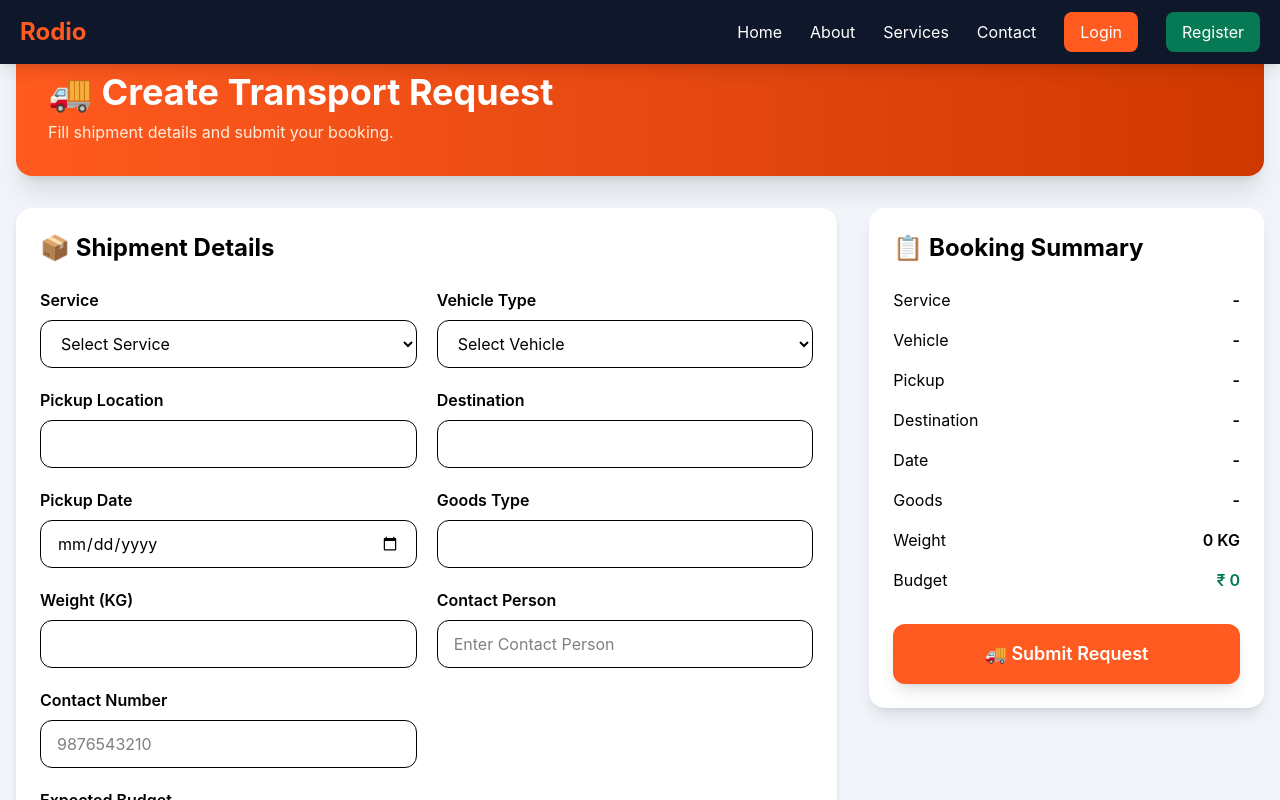
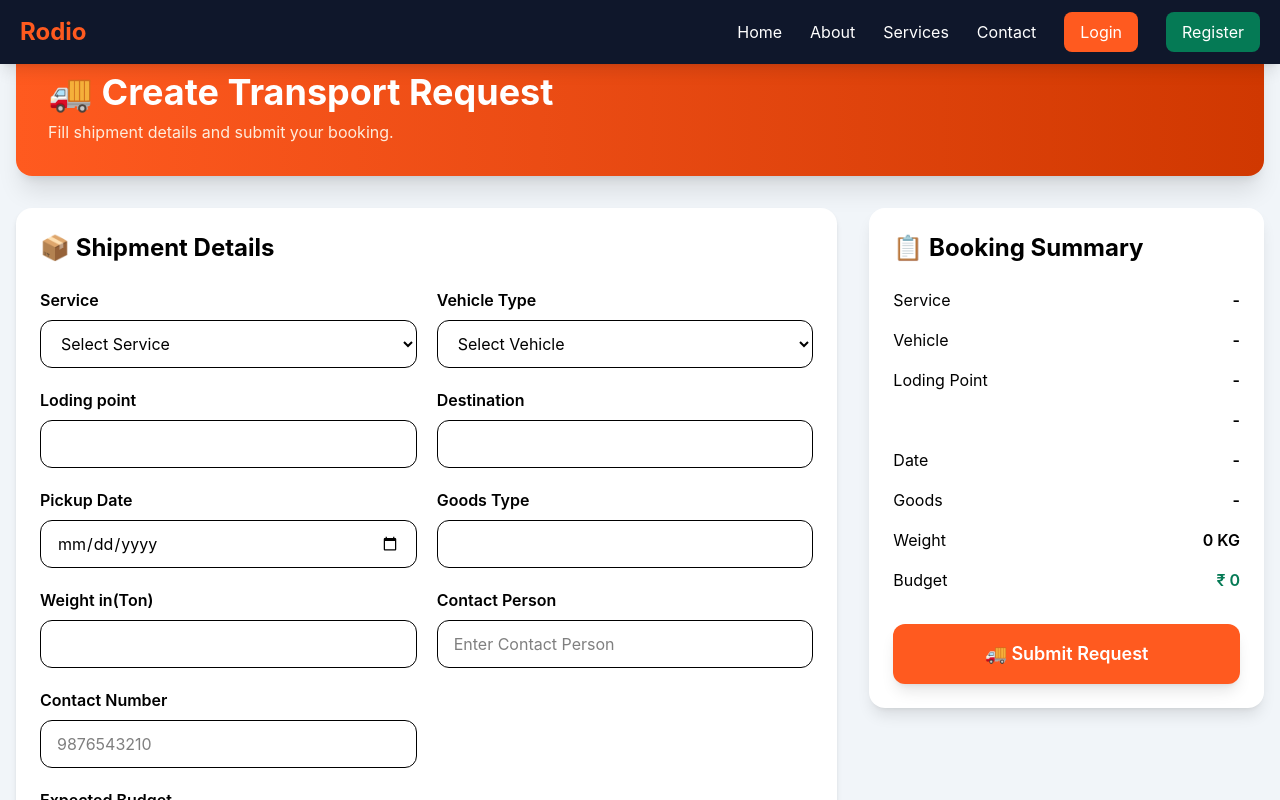
Before and after one commit to opgehlot/rodio1, a React app in the folder frontend/: page /userform in a window 1280 px wide. Shown: the top 800 px of the page. Built offline with nearby package versions, Linux system fonts and the light colour scheme; the HTML template or start-up script is replaced by a standard one.

Commit message:
Updated transport request form and directory filter

```diff
--- a/frontend/src/pages/newrequestpage/UserForm.jsx
+++ b/frontend/src/pages/newrequestpage/UserForm.jsx
@@ -160,7 +160,7 @@ export default function UserForm() {
                 <div>
 
                   <label className="font-semibold">
-                    Pickup Location
+                    Loding point
                   </label>
 
                   <input
@@ -232,7 +232,7 @@ export default function UserForm() {
                 <div>
 
                   <label className="font-semibold">
-                    Weight (KG)
+                    Weight in(Ton)
                   </label>
 
                   <input
@@ -344,14 +344,14 @@ export default function UserForm() {
                 </div>
 
                 <div className="flex justify-between">
-                  <span>Pickup</span>
+                  <span>Loding Point</span>
                   <span className="font-semibold">
                     {formData.pickupLocation || "-"}
                   </span>
                 </div>
 
                 <div className="flex justify-between">
-                  <span>Destination</span>
+                  <span></span>
                   <span className="font-semibold">
                     {formData.loading_point || "-"}
                   </span>
```
